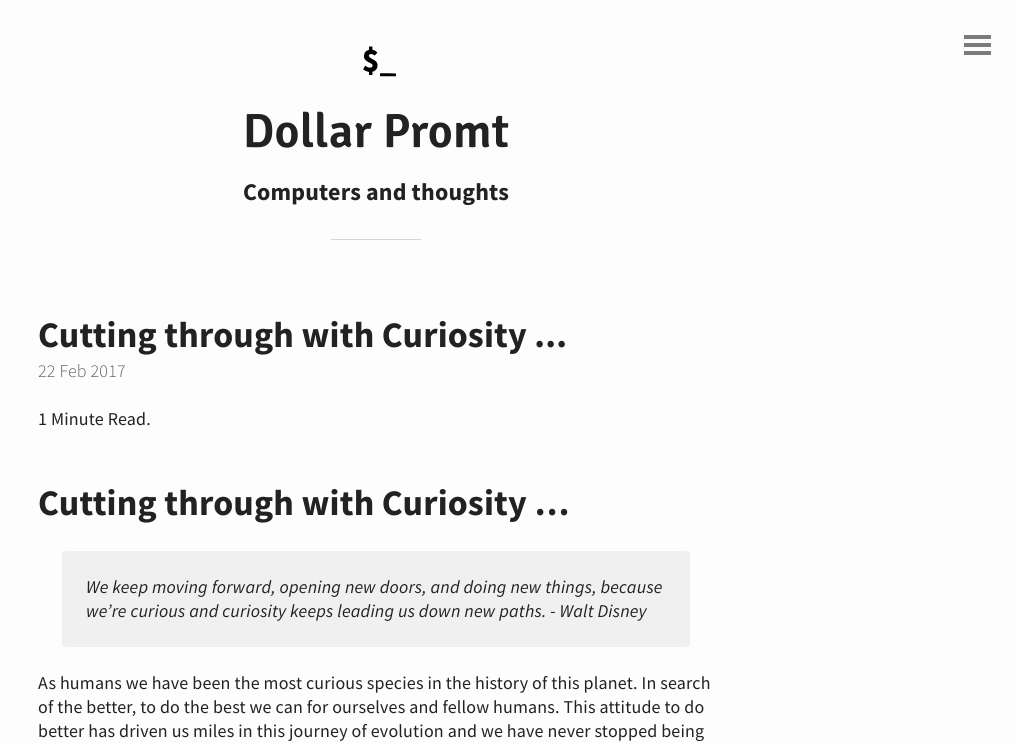
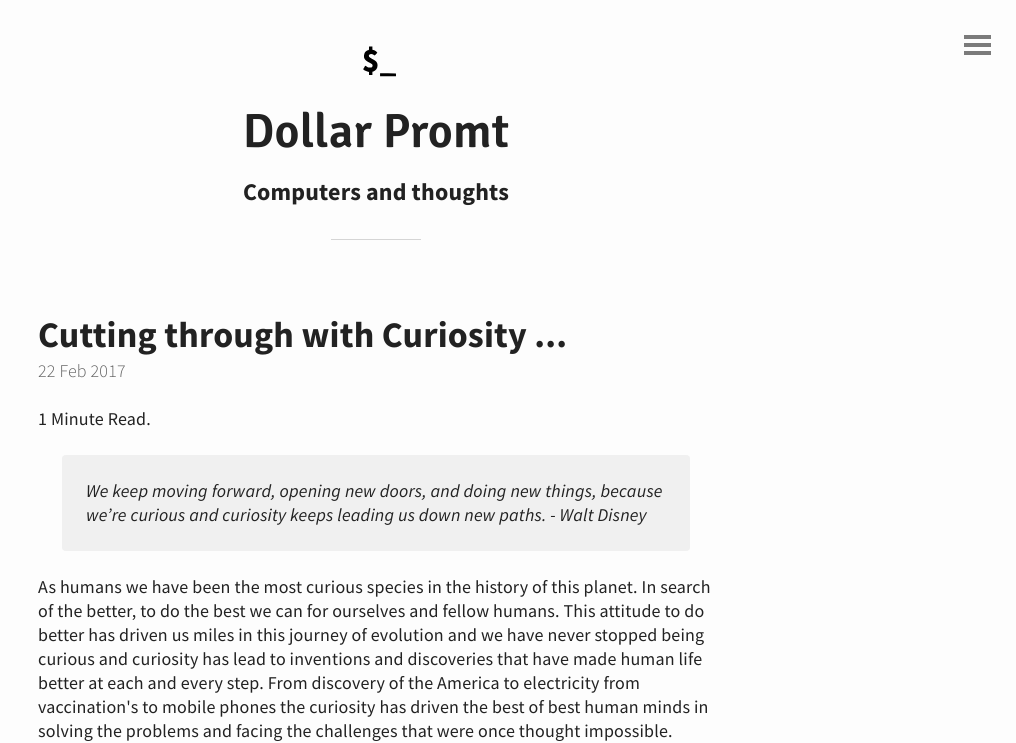
Before and after one commit to dollarpromt/dollarpromt.github.io, a Jekyll site: the page built from _posts/2017-02-22-Cutting-through-curiosity.md, in a window 1280 px wide and 900 px high, cut to the strip 0-743 px from the top of the window. Shown: the whole strip, without its empty margins (264-1280 px from the left). Built offline with Jekyll 4.4.1, drawn with Linux system fonts in a browser that asks for light colours; comment, search, counter and statistics services are not loaded.

Commit message:
Heading Update  Please enter the commit message for your changes. Lines starting

```diff
--- a/_posts/2017-02-22-Cutting-through-curiosity.md
+++ b/_posts/2017-02-22-Cutting-through-curiosity.md
@@ -1,7 +1,6 @@
 ---
 title: Cutting through with Curiosity ...
 ---
-## Cutting through with Curiosity ...
 
 > We keep moving forward, opening new doors, and doing new things, because we're curious and curiosity keeps leading us down new paths.
 >  \- Walt Disney
```
